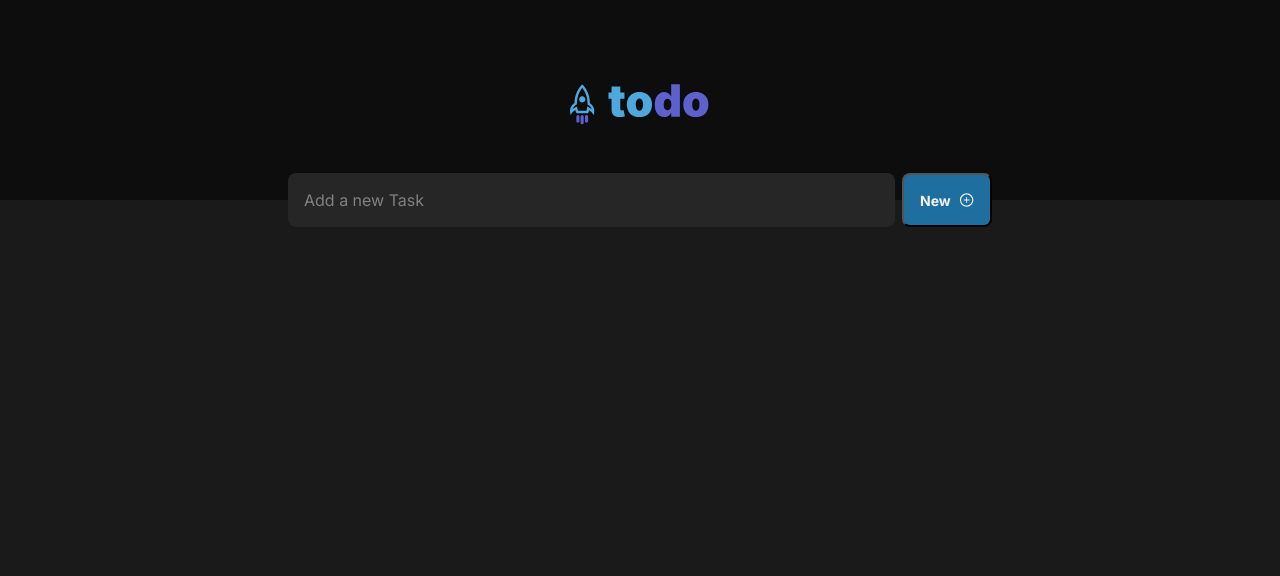
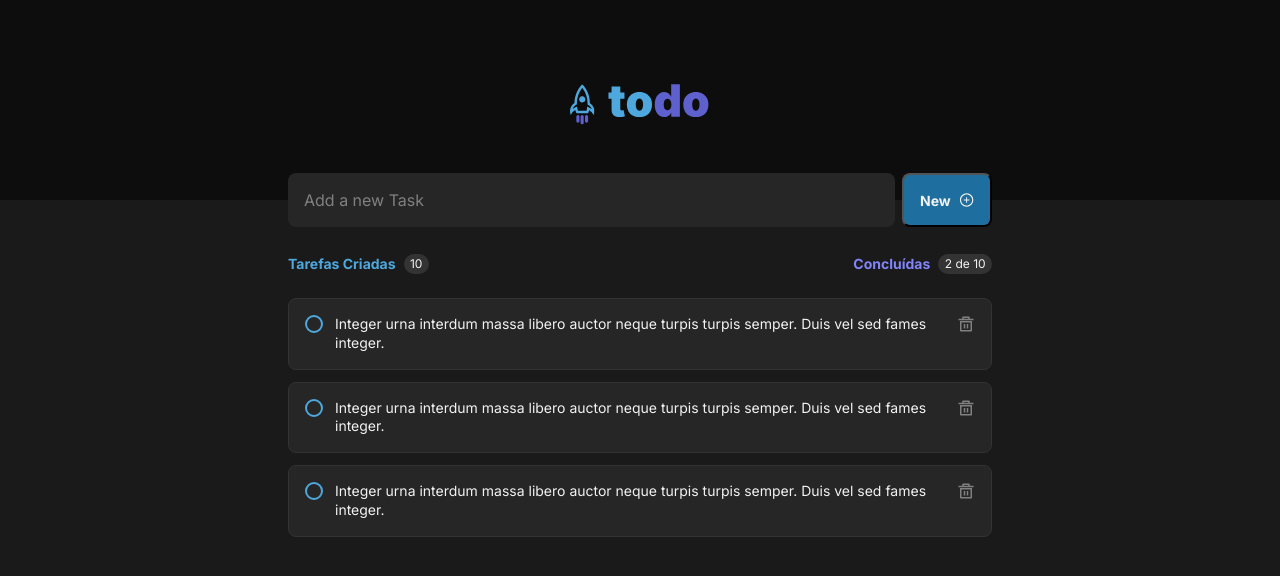
Before and after one commit to carlosnani/Desafio-RocketSeat-01-todo, a React (Vite) app: page / in a window 1280 px wide. Shown: the top 576 px of the page. Built offline with nearby package versions, Linux system fonts and the light colour scheme.

Commit message:
feat(task): add HTML and styles for task

```diff
--- a/src/App.tsx
+++ b/src/App.tsx
@@ -1,5 +1,6 @@
 import { FormNewTask } from './components/FormNewTask';
 import { Header } from './components/Header';
+import { Tasks } from './components/tasks';
 import './global.css';
 
 function App() {
@@ -8,6 +9,7 @@ function App() {
     <>
     <Header />
     <FormNewTask />
+    <Tasks />
     </>
   )
 }
--- /dev/null
+++ b/src/components/task/index.tsx
@@ -0,0 +1,18 @@
+import style from './task.module.css';
+import { RiDeleteBin5Line } from "react-icons/ri"
+
+export function Task(){
+  return (
+    <div className={style.task}>
+      <button>
+        <div></div>
+      </button>
+      <p>
+      Integer urna interdum massa libero auctor neque turpis turpis semper. Duis vel sed fames integer.
+      </p>
+      <button>
+        <RiDeleteBin5Line size={18}/>
+      </button>
+    </div>
+  )
+}
--- /dev/null
+++ b/src/components/task/task.module.css
@@ -0,0 +1,34 @@
+.task {
+  background: var(--gray-500);
+  border: 1px solid var(--gray-400);
+  padding: 1rem;
+  margin-bottom: 0.75rem;
+  border-radius: 0.5rem;
+
+  display: flex;
+  align-items: flex-start;
+  gap: 0.75rem;
+  justify-content: space-between;
+}
+.task p {
+  font-size: 0.875rem;
+  line-height: 1.18rem;
+  color: var(--gray-100);
+  margin-right: auto;
+}
+.task button div {
+  width: 100%;
+  height: 100%;
+  border: 2px solid var(--blue);
+  border-radius: 50px;
+}
+.task button {
+  min-width: 1.125rem;
+  height: 1.125rem;
+  background: none;
+  border: none;
+}
+
+.task button svg {
+  color: var(--gray-300);
+}
--- /dev/null
+++ b/src/components/tasks/index.tsx
@@ -0,0 +1,23 @@
+import { Task } from '../../components/task'
+import styles from './tasks.module.css';
+
+
+export function Tasks(){
+  return (
+    <section className={styles.tasks}>
+      <header>
+        <div>
+          <p>Tarefas Criadas</p>
+          <span>10</span>
+        </div>
+        <div>
+          <p>Concluídas</p>
+          <span>2 de 10</span>
+        </div>
+      </header>
+      <Task />
+      <Task />
+      <Task />
+    </section>
+  )
+}
--- /dev/null
+++ b/src/components/tasks/tasks.module.css
@@ -0,0 +1,33 @@
+.tasks {
+  margin: 0 auto;
+  width: 100%;
+  max-width: 44rem;
+}
+.tasks header{
+  display: flex;
+  align-items: center;
+  justify-content: space-between;
+  margin-bottom: 1.5rem;
+}
+.tasks header div {
+  display: flex;
+  align-items: center;
+  gap: 0.5rem;
+  font-size: 0.875rem;
+}
+.tasks header span {
+  background: var(--gray-400);
+  font-size: 0.75rem;
+  padding: 0.15rem 0.4rem;
+  border-radius: 0.8rem;
+}
+.tasks header div:first-child p{
+  color: var(--blue);
+  font-weight: bold;
+  font-size: 0.875rem;
+}
+.tasks header div:Last-child p{
+  color: var(--purple);
+  font-weight: bold;
+  font-size: 0.875rem;
+}
```
